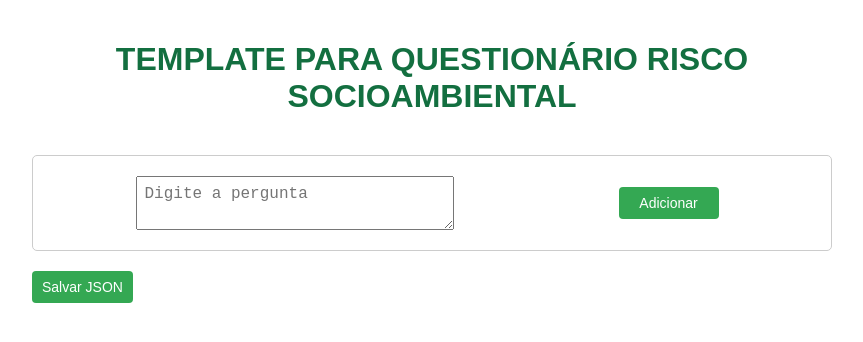
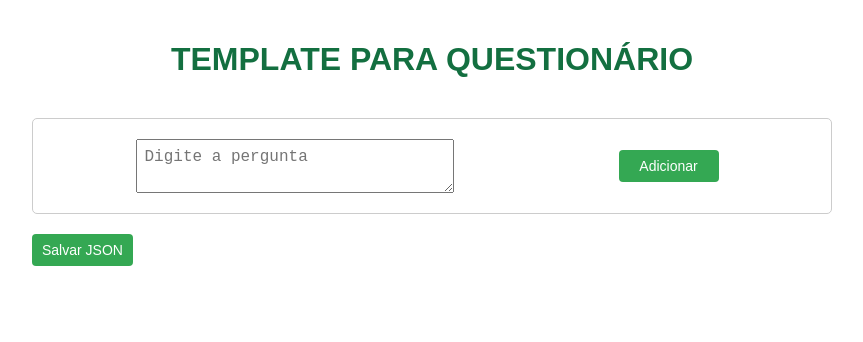
Before and after one commit to betovlima/react-gerador-formulario, a React (Create React App) app: page /questionario in a window 1280 px wide. Shown: the top 342 px of the page, without its empty margins (208-1071 px from the left). Built offline with nearby package versions, Linux system fonts and the light colour scheme.

Commit message:
Refatoração e inclusão de perguntas em exportação json

```diff
--- a/src/components/FormBuilder.jsx
+++ b/src/components/FormBuilder.jsx
@@ -62,7 +62,7 @@ const FormBuilder = () => {
   return (
     <div className="container">
       <h1 className="title">
-        TEMPLATE PARA QUESTIONÁRIO RISCO SOCIOAMBIENTAL
+        TEMPLATE PARA QUESTIONÁRIO
       </h1>
       <QuestionList questions={questions} setQuestions={setQuestions} />
       <br />
```
